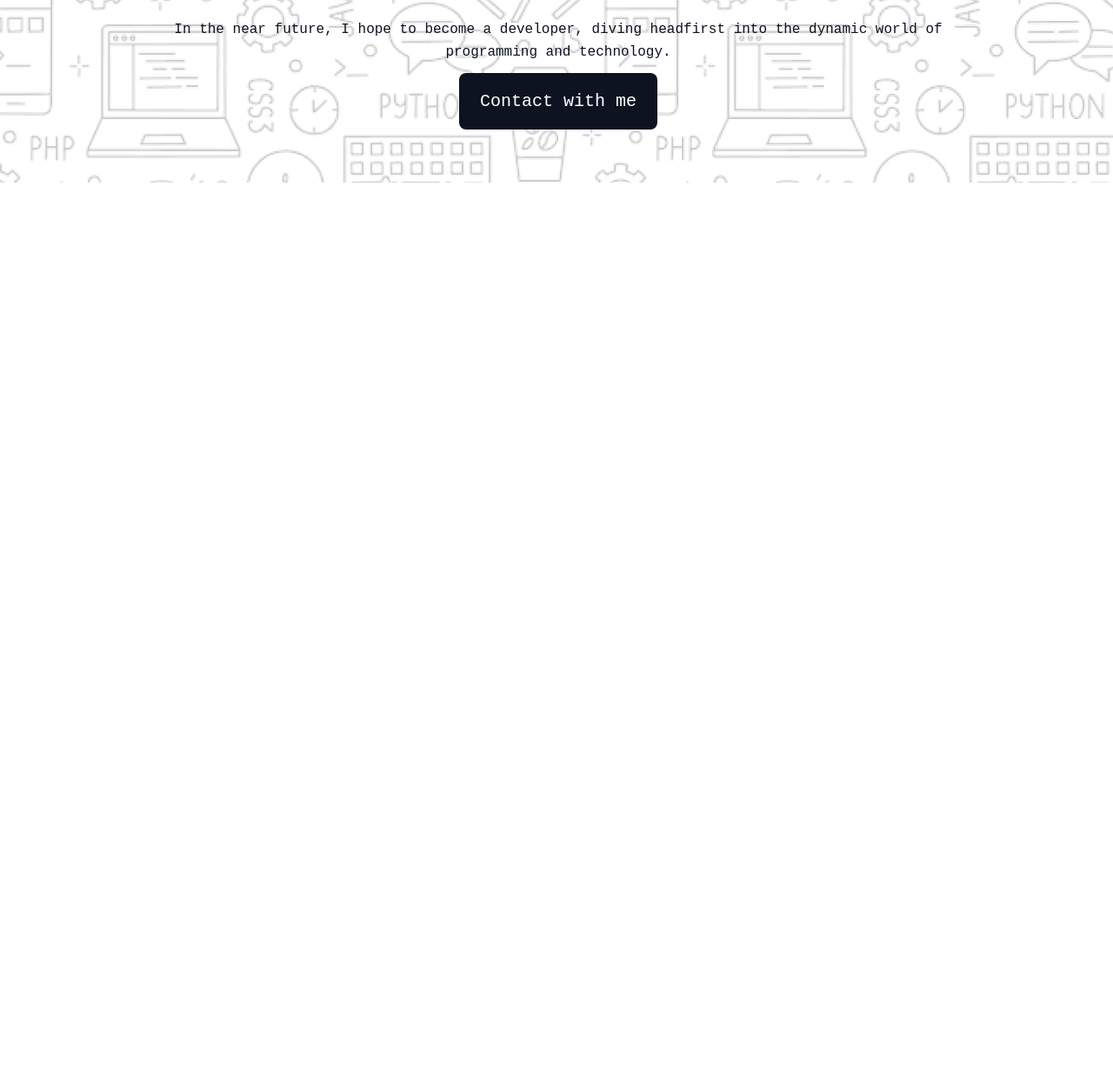
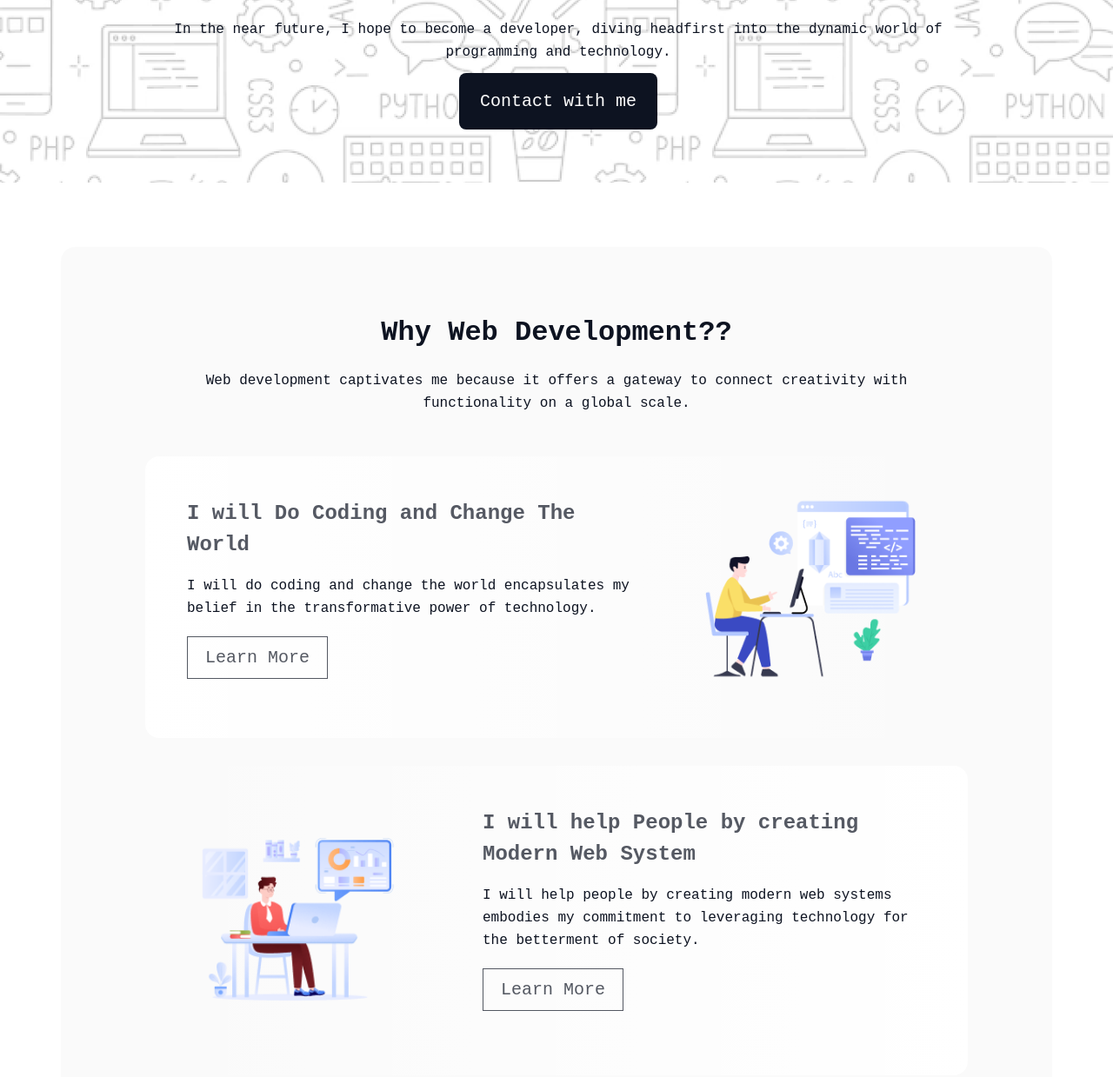
Before and after one commit to mmr-rizvy/Assignment-01-Portfolio-Website-, a plain HTML site: page index.html in a window 1280 px wide. Shown: the part 573-1812 px from the top of the page at 87% size. Before the commit the page ends 800 px from the top, so only its background shows below. Drawn offline with Linux system fonts and the light colour scheme; a web font is replaced by a local one.

Commit message:
Information Section Complete

```diff
--- a/css/style.css
+++ b/css/style.css
@@ -25,11 +25,36 @@ a {
 .text-primary {
   color: #0d1321;
 }
+.text-center {
+  text-align: center;
+}
 .description {
   font-size: 16px;
   font-style: normal;
   font-weight: 400;
   line-height: 26px;
+}
+.section-title {
+  color: #0d1321;
+  text-align: center;
+  font-size: 32px;
+  font-weight: 800;
+}
+.section-subtitle {
+  color: rgba(13, 19, 33, 0.7);
+  font-size: 24px;
+  font-weight: 700;
+  line-height: 36px;
+}
+.section-description {
+  margin: 16px 0px 32px;
+}
+.btn {
+  text-align: center;
+  font-size: 20px;
+  padding: 12px 20px;
+  border: 1px solid #0d1321;
+  opacity: 0.7;
 }
 /* Utility Classes End Here */
 /* Header Section Styling Start Here */
@@ -84,3 +109,37 @@ a {
   border-radius: 8px;
 }
 /* Header Section Styling End Here */
+/* Information Section Styling Start Here */
+#info {
+  margin: 74px 0px 90px;
+}
+#info .info-container {
+  background: rgba(13, 19, 33, 0.02);
+  border-radius: 16px;
+  padding: 80px 97px;
+}
+.info-box {
+  display: flex;
+  justify-content: space-between;
+  align-items: flex-start;
+  padding: 48px;
+  border-radius: 16px;
+  background: linear-gradient(90deg, #fff 0%, rgba(255, 255, 255, 0) 100%);
+}
+.info-text {
+  width: 60%;
+}
+.info-description {
+  margin: 24px 48px 48px;
+}
+.info-img {
+  width: 30%;
+}
+.info-img img {
+  width: 100%;
+}
+.info-box-extra {
+  margin: 32px 0px;
+  background: linear-gradient(270deg, #fff 0%, rgba(255, 255, 255, 0) 100%);
+}
+/* Information Section Styling End Here */
--- a/index.html
+++ b/index.html
@@ -41,7 +41,68 @@
     </header>
     <!-- Header Section End Here -->
     <!-- Main Section Start Here -->
-    <main id="main"></main>
+    <main id="main">
+      <!-- Information Section Start Here -->
+      <section id="info">
+        <div class="container info-container">
+          <div class="info-content">
+            <h1 class="section-title">Why Web Development??</h1>
+            <p class="description text-center info-description">
+              Web development captivates me because it offers a gateway to
+              connect creativity with functionality on a global scale.
+            </p>
+            <div class="info-box">
+              <div class="info-text">
+                <h2 class="section-subtitle">
+                  I will Do Coding and Change The World
+                </h2>
+                <p class="description section-description">
+                  I will do coding and change the world encapsulates my belief
+                  in the transformative power of technology.
+                </p>
+                <a href="#" class="btn">Learn More</a>
+              </div>
+              <div class="info-img">
+                <img src="assets/img/Layer_1.png" alt="Programming Image" />
+              </div>
+            </div>
+            <div class="info-box info-box-extra">
+              <div class="info-img">
+                <img src="assets/img/Group 3.png" alt="Programming Image" />
+              </div>
+              <div class="info-text">
+                <h2 class="section-subtitle">
+                  I will help People by creating Modern Web System
+                </h2>
+                <p class="description section-description">
+                  I will help people by creating modern web systems embodies my
+                  commitment to leveraging technology for the betterment of
+                  society.
+                </p>
+                <a href="#" class="btn">Learn More</a>
+              </div>
+            </div>
+            <div class="info-box">
+              <div class="info-text">
+                <h2 class="section-subtitle">
+                  I will be a successful programmer
+                </h2>
+                <p class="description section-description">
+                  I will be a successful programmer is not just a goal but a
+                  steadfast belief in my ability to excel in the dynamic field
+                  of programming.
+                </p>
+                <a href="#" class="btn">Learn More</a>
+              </div>
+              <div class="info-img">
+                <img src="assets/img/Group 4.png" alt="Programming Image" />
+              </div>
+            </div>
+          </div>
+        </div>
+      </section>
+      <!-- Information Section End Here -->
+    </main>
     <!-- Main Section End Here -->
     <!-- Footer Section Start Here -->
     <footer id="footer"></footer>
```
